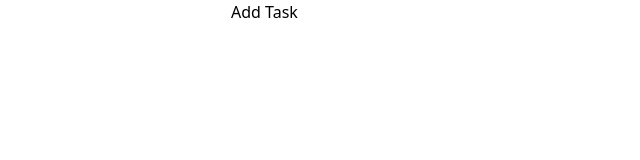
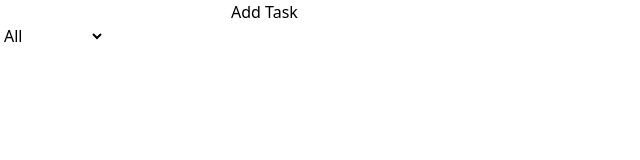
Before and after one commit to MuhammadFazly471/32-pbk-uts-233510501, a Vue app: page / in a window 1280 px wide. Shown: the top 160 px of the page, without its empty margins (0-640 px from the left). Built offline with nearby package versions, Linux system fonts and the light colour scheme.

Commit message:
fitur filter task

```diff
--- a/src/App.vue
+++ b/src/App.vue
@@ -1,8 +1,9 @@
 <script setup>
-import { ref } from 'vue'
+import { ref, computed } from 'vue'
 
 const tasks = ref([])
 const newTask = ref('')
+const filtered = ref("all")
 
 const addTask = () => {
   tasks.value.push({
@@ -18,6 +19,16 @@
   console.log(task.completed)
 }
 
+const filteredTasks = computed(() => {
+  if (filtered.value === 'completed') {
+    return tasks.value.filter(t => t.completed)
+  }
+  if (filtered.value === 'incomplete') {
+    return tasks.value.filter(t => !t.completed)
+  }
+  return tasks.value
+})
+
 </script>
 
 <template>
@@ -26,9 +37,15 @@
     <button @click="addTask">Add Task</button>
   </div>
 
+  <select v-model="filtered">
+    <option value="all">All</option>
+    <option value="completed">Complete</option>
+    <option value="incomplete">incomplete</option>
+  </select>
+
   <div>
     <ul>
-      <li v-for="task in tasks" :key="task.id">
+      <li v-for="task in filteredTasks" :key="task.id">
         <input type="checkbox" v-model="task.completed" @change="toggleTask(task)" />
         {{ task.title }}
       </li>
```
